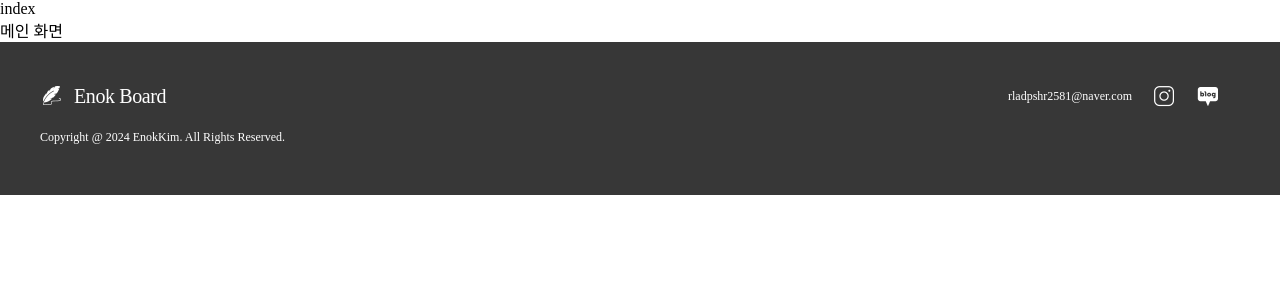
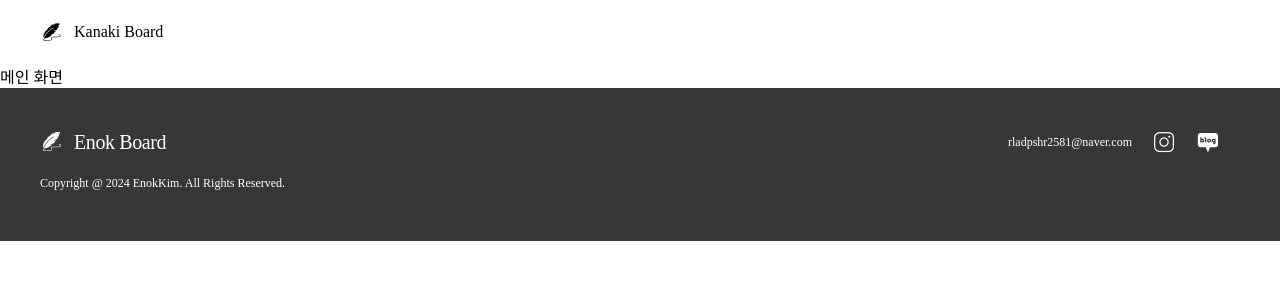
Before and after one commit to enok-kim/React-Spring-Mysql-Front, a React (Create React App) app: page / in a window 1280 px wide. Shown: the top 300 px of the page. Built offline with nearby package versions, Linux system fonts and the light colour scheme; a web font is replaced by a local one.

Commit message:
헤더 컴포넌트 생성

```diff
--- a/src/App.css
+++ b/src/App.css
@@ -53,3 +53,6 @@
 .naver-blog-icon {
   background-image: url(assets/image/naver-blog.png);
 }
+.logo-dark-icon{
+  background-image: url(assets/image/logo-dark.png);
+}
--- a/src/layouts/Header/index.tsx
+++ b/src/layouts/Header/index.tsx
@@ -1,11 +1,31 @@
 import React from 'react'
 import './style.css';
+import { useNavigate } from 'react-router-dom';
+import { MAIN_PATH } from 'constant';
 
 //           component: 헤더 레이아웃          //
 export default function Header() {
 
+//           function: 네비게이트 함수        //
+const navigate = useNavigate();
+
+//           event handler: 로고클릭 이벤트 처리 함수        //
+const onLogoClickHandler = () => {
+  navigate(MAIN_PATH());
+}
+
 //           render: 헤더 레이아웃 랜더링         //
   return (
-    <div>index</div>
+    <div id='header'>
+      <div className="header-container">
+        <div className="header-left-box" onClick={onLogoClickHandler}>
+          <div className="icon-box">
+            <div className="icon logo-dark-icon"></div>
+          </div>
+          <div className="header-logo">{'Kanaki Board'}</div>
+        </div>
+        <div className="header-right-box"></div>
+      </div>
+    </div>
   )
 }
--- a/src/layouts/Header/style.css
+++ b/src/layouts/Header/style.css
@@ -0,0 +1,38 @@
+#header {
+    padding: 20px 0;
+
+    display: flex;
+    justify-content: center;
+}
+
+.header-container {
+  width: 1200px;
+
+  display: flex;
+  justify-content: space-between;
+  align-items: center;
+}
+
+.header-left-box {
+  display: flex;
+  align-items: center;
+  gap: 10px;
+
+  cursor: pointer;
+}
+
+.header-log {
+  color: rgba(0, 0, 0, 1);
+
+  font-family: 'GimhaeGaya';
+  font-size: 20px;
+  font-weight: 400;
+  line-height: 140%;
+  letter-spacing: -0.4px;
+}
+
+.header-right-box {
+  display: flex;
+  align-items: center;
+  gap: 15px;
+}
```
Also changed, not shown: src/assets/image/logo-dark.png (added).
